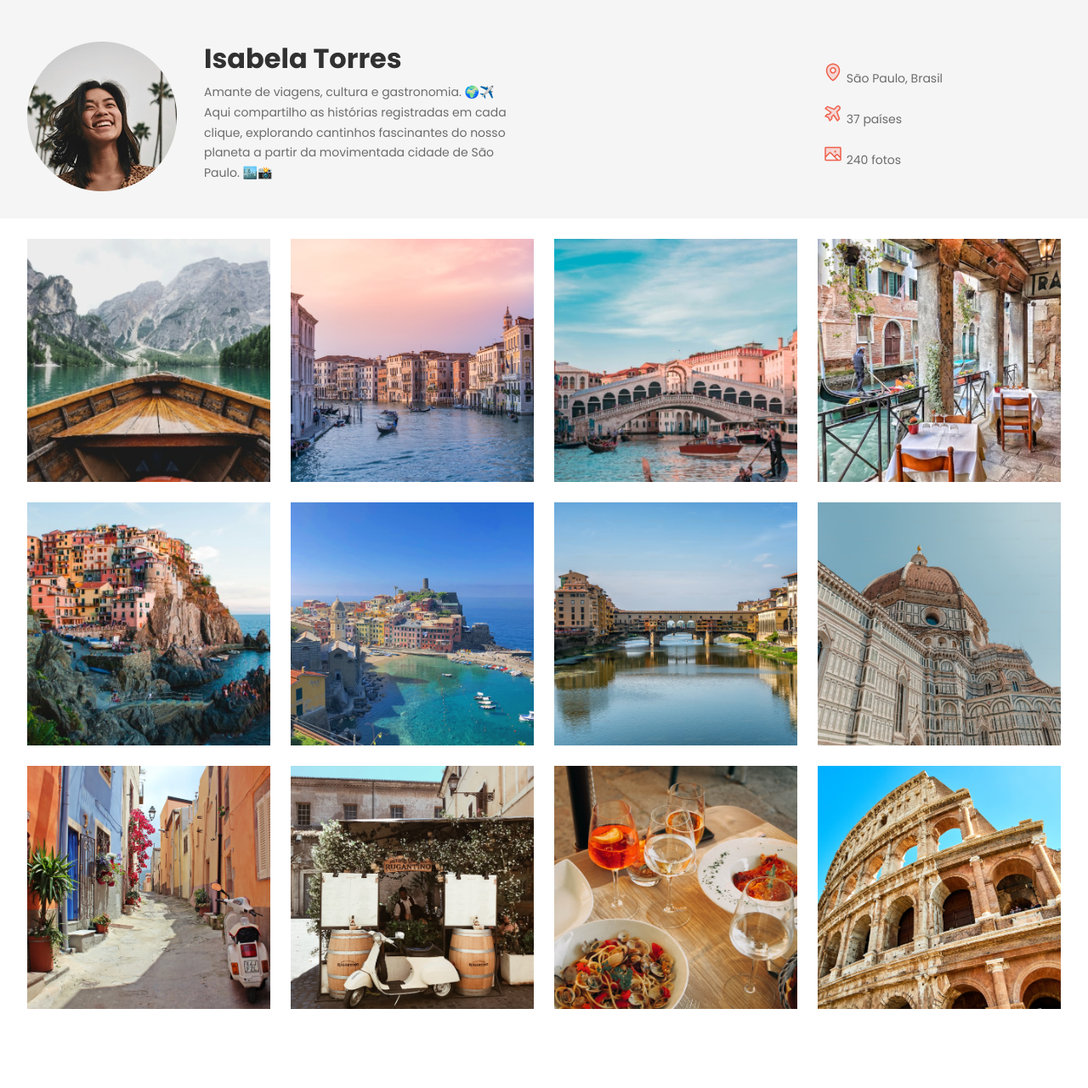
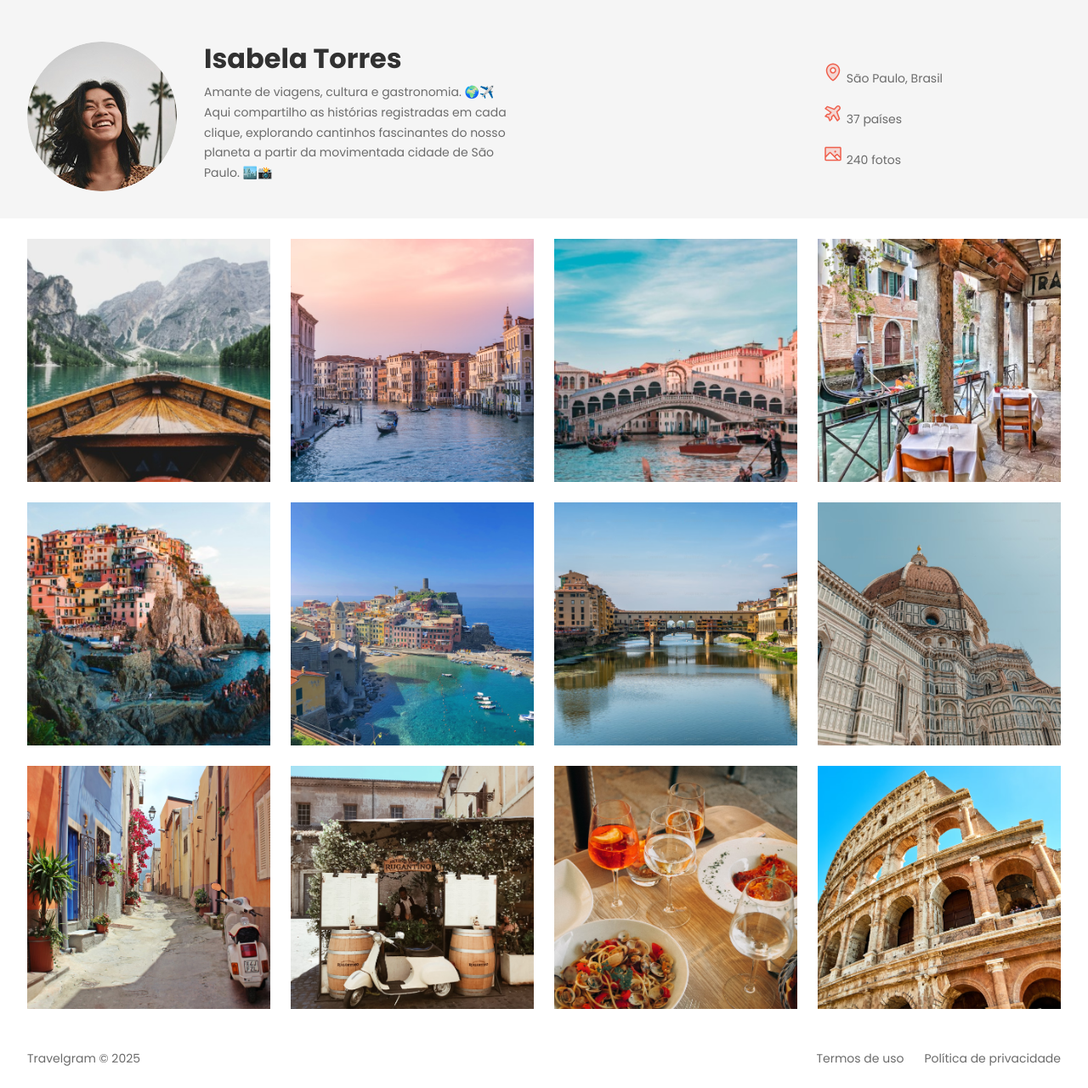
Before and after one commit to raysson07/projeto-travelgram, a plain HTML site: page index.html in a window 1280 px wide. Shown: the part 79-1359 px from the top of the page at 85% size. Before the commit the page ends 1290 px from the top, so only its background shows below. Drawn offline with Linux system fonts and the light colour scheme.

Commit message:
final project

```diff
--- a/index.html
+++ b/index.html
@@ -84,5 +84,19 @@
       <img src="./assets/image/Image 12.png" alt="...">
     </main>
 
+    <footer class="container">
+      <span>
+        Travelgram &copy; 2025
+      </span>
+
+      <span>
+        Termos de uso
+      </span>
+
+      <span>
+        Política de privacidade
+      </span>
+    </footer>
+
   </body>
 </html>
--- /dev/null
+++ b/styles/footer.css
@@ -0,0 +1,10 @@
+footer {
+  display: flex;
+  gap: 24px;
+  padding-block: 24px;
+  font: 14px/150% var(--font-family);
+}
+
+footer span:nth-child(1) {
+margin-right: auto;
+}
--- a/styles/header.css
+++ b/styles/header.css
@@ -16,6 +16,13 @@ align-items: center;
 
 #profile > div {
 max-width: 384px;
+}
+
+#profile img {
+  width: 176px;
+  height: 176px;
+  object-fit: cover;
+  border-radius: 50%;
 }
 
 #profile h1 {
--- a/styles/index.css
+++ b/styles/index.css
@@ -2,3 +2,4 @@
 @import url(nav.css);
 @import url(header.css);
 @import url(main.css);
+@import url(footer.css);
```
